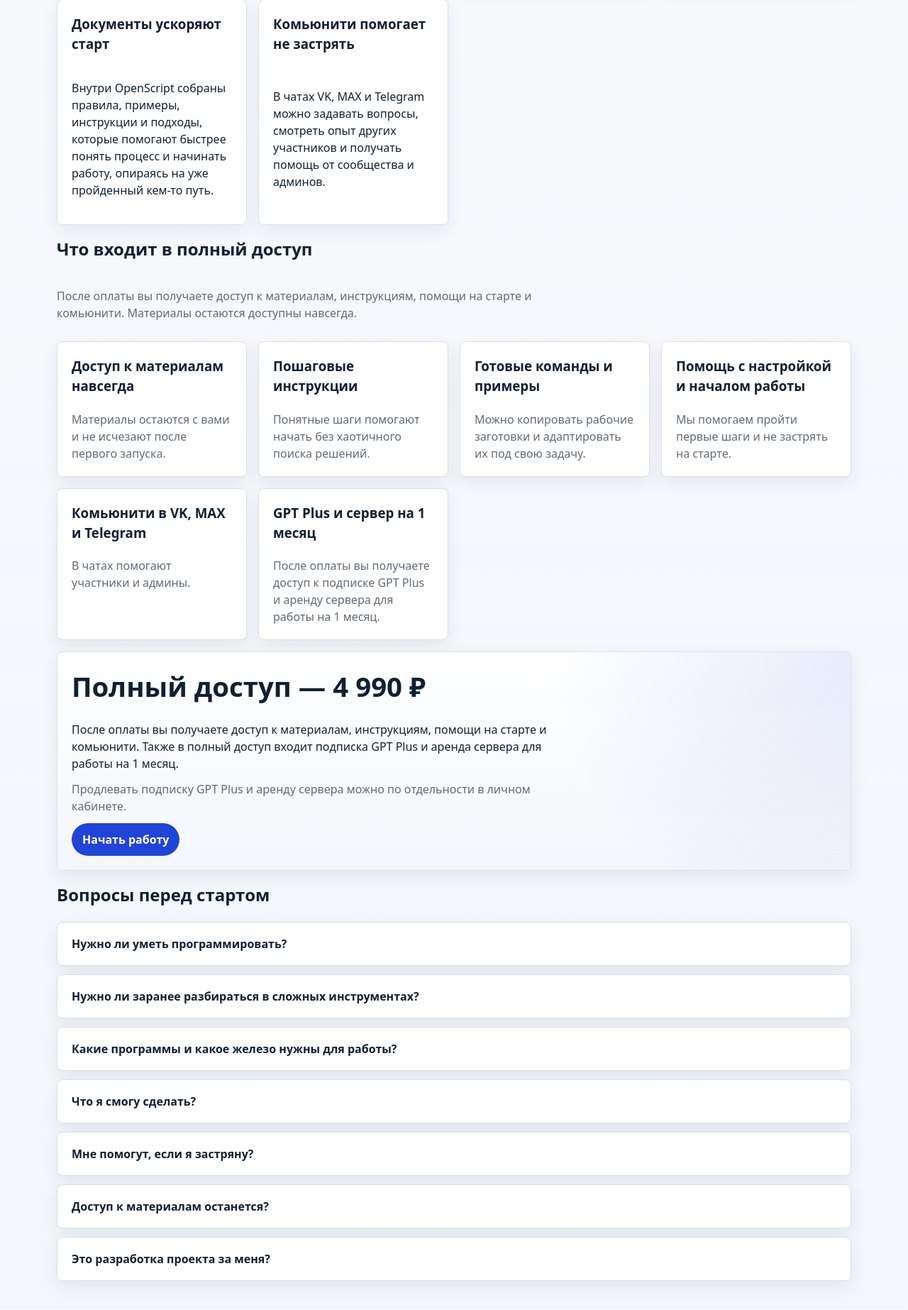
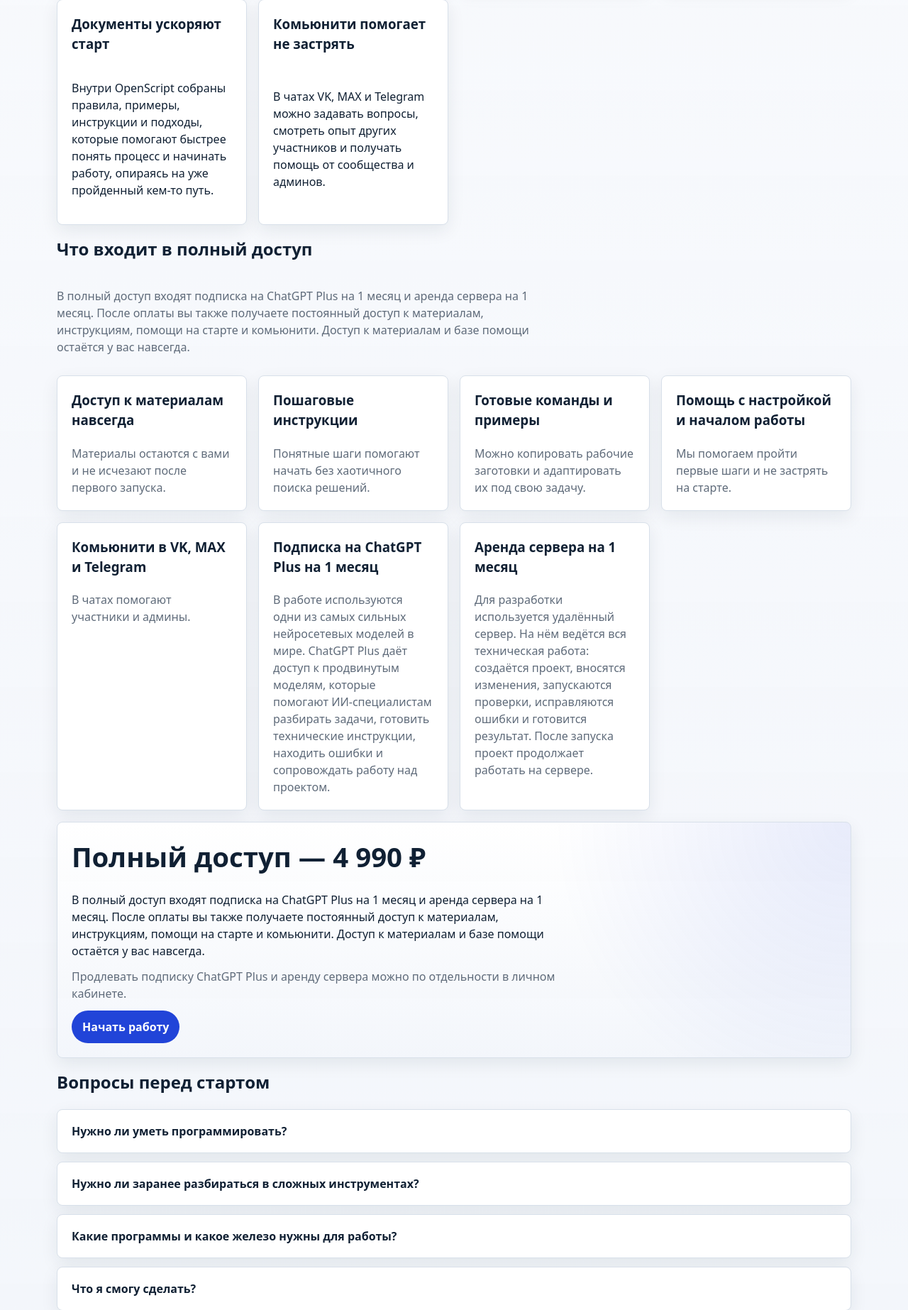
Before and after one commit to MaksimUnimax/ai-starter-community, a FastAPI app: page / in a window 1280 px wide. Shown: the part 2814-4660 px from the top of the page at 71% size. Before the commit the page ends 4637 px from the top, so only its background shows below. Run offline with FastAPI, Linux system fonts and the light colour scheme.

Commit message:
Update homepage full access copy

```diff
--- a/source/app/public_landing/templates/index.html
+++ b/source/app/public_landing/templates/index.html
@@ -136,7 +136,7 @@
     <div class="stack section-copy">
       <h2 class="section-title">Что входит в полный доступ</h2>
       <p class="muted">
-        После оплаты вы получаете доступ к материалам, инструкциям, помощи на старте и комьюнити. Материалы остаются доступны навсегда.
+        В полный доступ входят подписка на ChatGPT Plus на 1 месяц и аренда сервера на 1 месяц. После оплаты вы также получаете постоянный доступ к материалам, инструкциям, помощи на старте и комьюнити. Доступ к материалам и базе помощи остаётся у вас навсегда.
       </p>
     </div>
 
@@ -162,8 +162,12 @@
         <p class="muted">В чатах помогают участники и админы.</p>
       </article>
       <article class="card stack value-card">
-        <h3 class="section-title">GPT Plus и сервер на 1 месяц</h3>
-        <p class="muted">После оплаты вы получаете доступ к подписке GPT Plus и аренду сервера для работы на 1 месяц.</p>
+        <h3 class="section-title">Подписка на ChatGPT Plus на 1 месяц</h3>
+        <p class="muted">В работе используются одни из самых сильных нейросетевых моделей в мире. ChatGPT Plus даёт доступ к продвинутым моделям, которые помогают ИИ-специалистам разбирать задачи, готовить технические инструкции, находить ошибки и сопровождать работу над проектом.</p>
+      </article>
+      <article class="card stack value-card">
+        <h3 class="section-title">Аренда сервера на 1 месяц</h3>
+        <p class="muted">Для разработки используется удалённый сервер. На нём ведётся вся техническая работа: создаётся проект, вносятся изменения, запускаются проверки, исправляются ошибки и готовится результат. После запуска проект продолжает работать на сервере.</p>
       </article>
     </div>
   </section>
@@ -172,10 +176,10 @@
     <div class="stack section-copy">
       <h2 class="section-title">Полный доступ — 4 990 ₽</h2>
       <p>
-        После оплаты вы получаете доступ к материалам, инструкциям, помощи на старте и комьюнити. Также в полный доступ входит подписка GPT Plus и аренда сервера для работы на 1 месяц.
+        В полный доступ входят подписка на ChatGPT Plus на 1 месяц и аренда сервера на 1 месяц. После оплаты вы также получаете постоянный доступ к материалам, инструкциям, помощи на старте и комьюнити. Доступ к материалам и базе помощи остаётся у вас навсегда.
       </p>
       <p class="muted">
-        Продлевать подписку GPT Plus и аренду сервера можно по отдельности в личном кабинете.
+        Продлевать подписку ChatGPT Plus и аренду сервера можно по отдельности в личном кабинете.
       </p>
     </div>
     <div class="actions">
```
